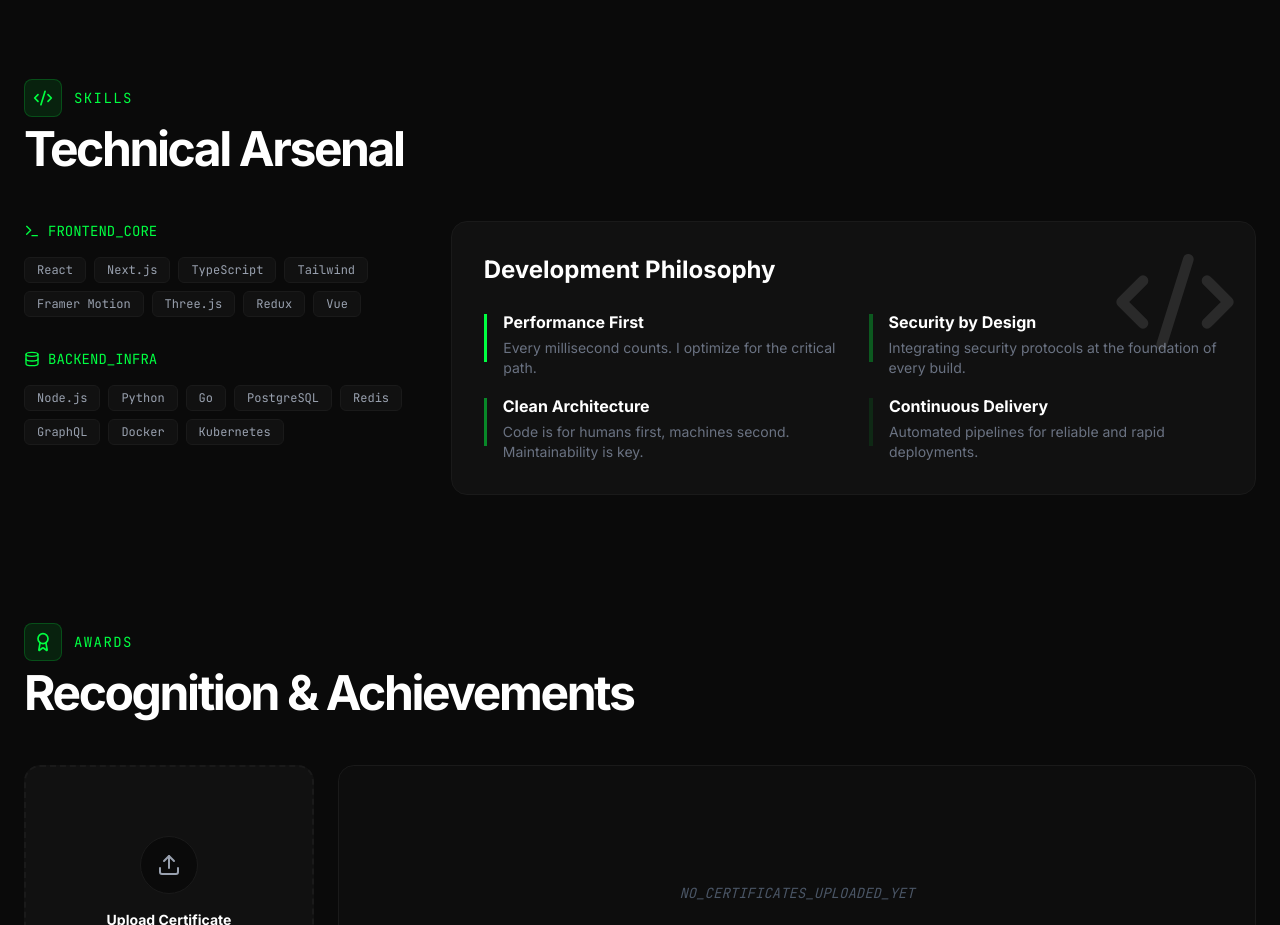
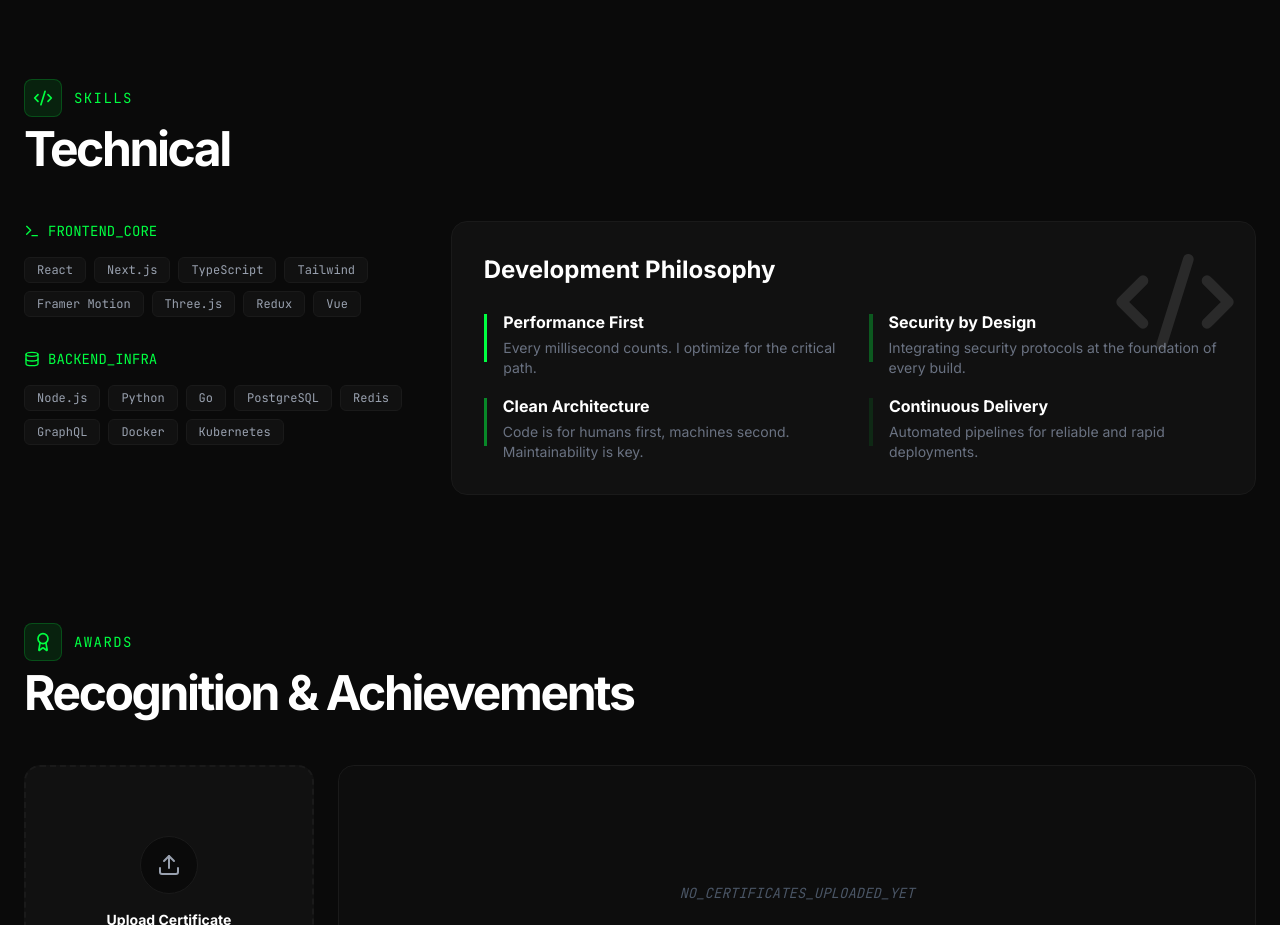
Before and after one commit to Vinzon2/techpulse-portfolio, a React (Vite) app: page / in a window 1280 px wide. Shown: the part 1280-2205 px from the top of the page. Built offline with nearby package versions, Linux system fonts and the light colour scheme.

Commit message:
need to change
basta

```diff
--- a/src/App.tsx
+++ b/src/App.tsx
@@ -246,7 +246,7 @@
           {/* Skills Section */}
           <section id="skills" className="mb-32">
             <SectionHeader
-              title="Technical Arsenal"
+              title="Technical"
               subtitle="SKILLS"
               icon={Code2}
             />
```
